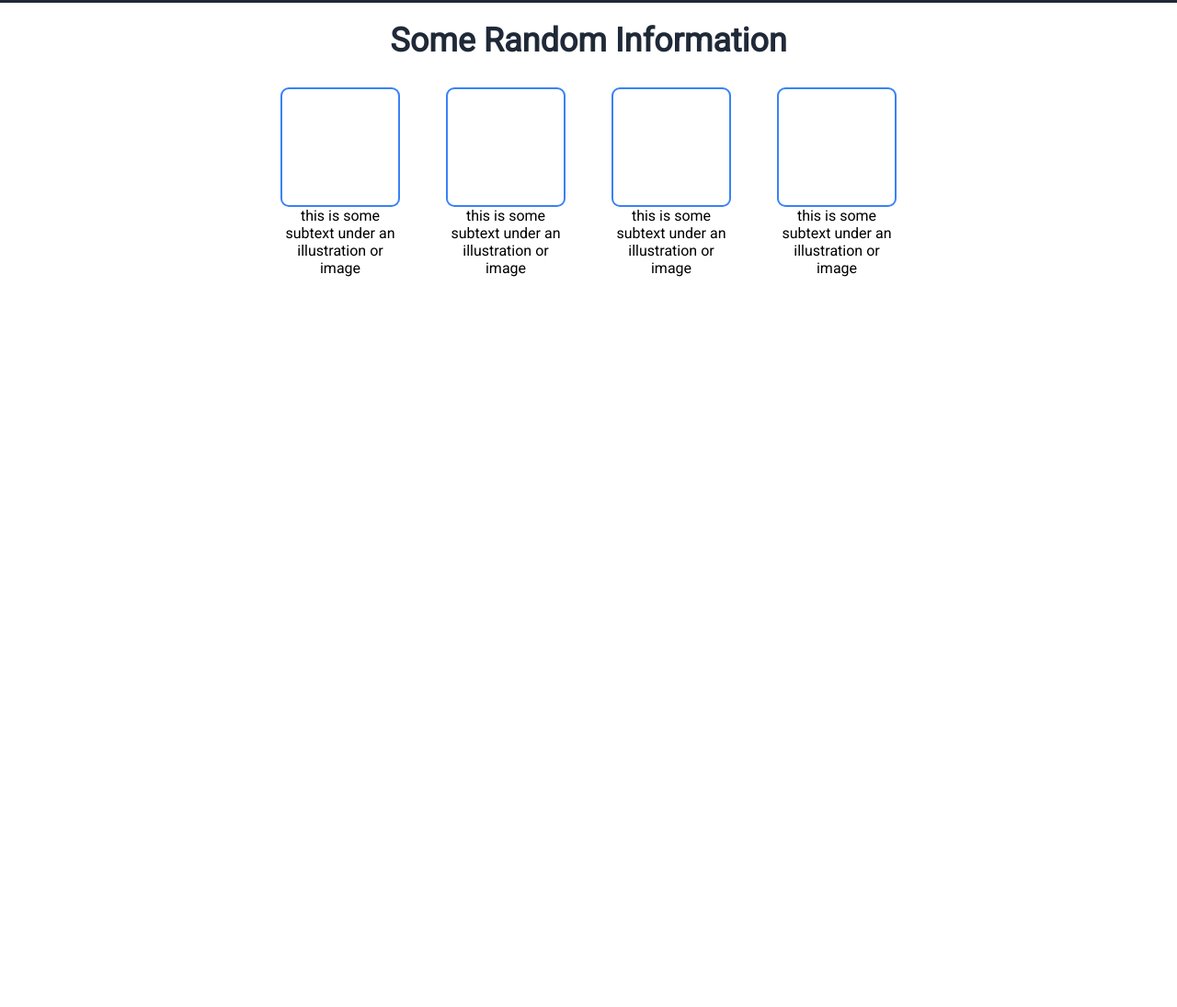
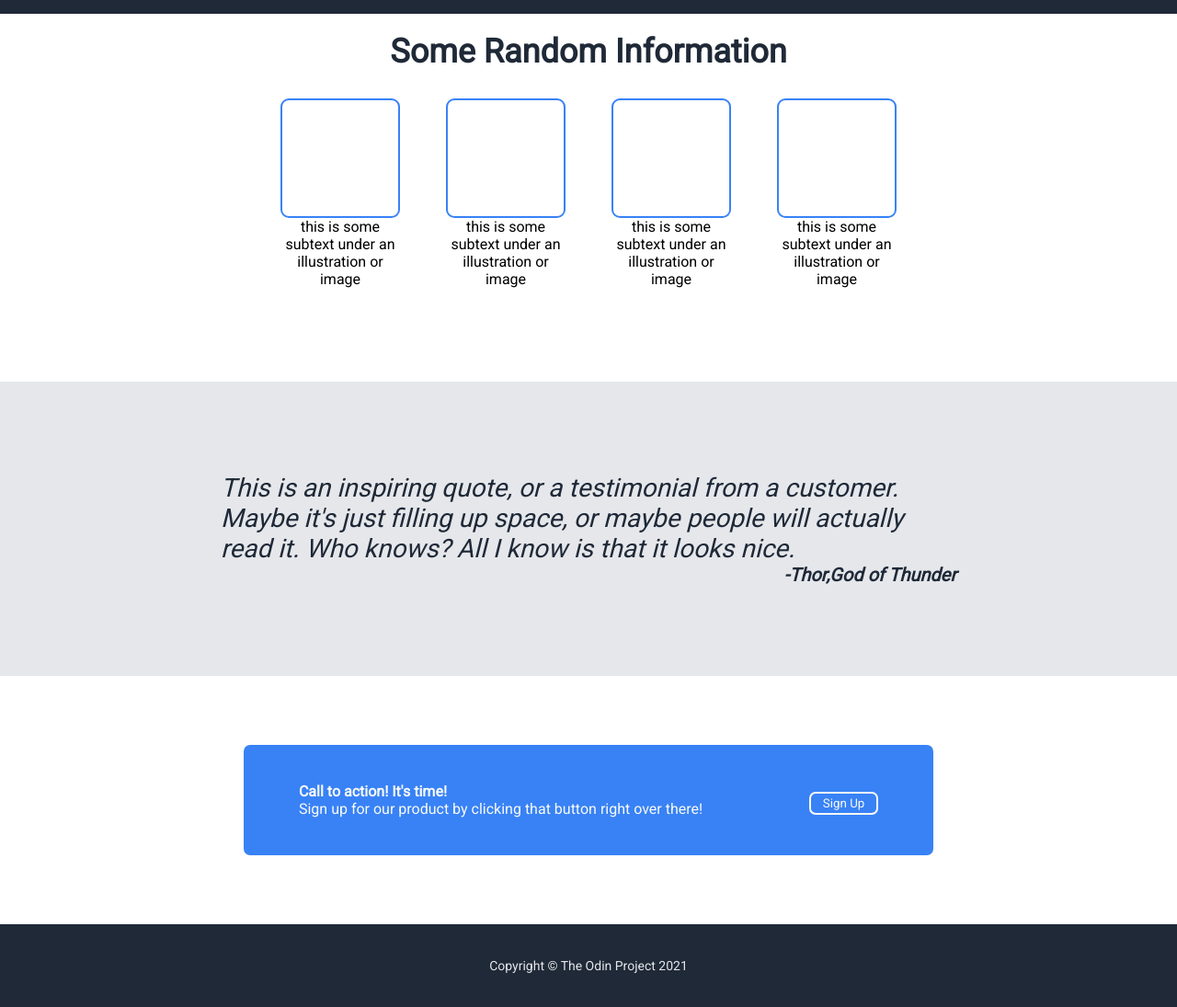
Before and after one commit to mohamedfahadlal/odin-landing_page, a plain HTML site: page index.html in a window 1280 px wide. Shown: the part 565-1660 px from the top of the page at 92% size. Before the commit the page ends 968 px from the top, so only its background shows below. Drawn offline with Linux system fonts and the light colour scheme.

Commit message:
Completed the second preject.Added 2 more pages and a footer

```diff
--- a/index.html
+++ b/index.html
@@ -23,7 +23,7 @@
             <div class="main-content">
                 <h1 id="main-heading">This website is awesome</h1>
                 <p>Lorem ipsum dolor sit amet consectetur adipisicing elit. Iusto modi cupiditate officia, voluptatem fuga ab. Maxime necessitatibus nulla quaerat perferendis et est reprehenderit at fugiat!</p>
-                <button>Sign Up</button>
+                <button><a href="">Sign Up</a></button>
             </div>
             <img src="main-img.jpg" alt="" class="main-img">
         </section>
@@ -48,10 +48,31 @@
                         <p>this is some subtext under an illustration or image</p>
                     </div>
                 </div>
-
             </div>
-
+        </section>
+        <section class="pg3">
+            <div class="pg3-container">
+                <div class="quote">
+                    This is an inspiring quote, or a testimonial from a customer. Maybe it's just filling up space, or maybe people will actually read it. Who knows? All I know is that it looks nice.
+                </div>
+                <div class="author">-Thor,God of Thunder</div>
+            </div>
+        </section>
+        <section class="pg4">
+            <div class="pg4-container">
+                <div class="pg4-content">
+                    <p class="pg4-bold-para">Call to action! It's time!</p>
+                    <p>Sign up for our product by clicking that button right over there!</p>
+                </div>
+                <button class="signup"><a href="">Sign Up</a></button>
+            </div>
         </section>
     </main>
+    <footer>
+        <div class="footercontent">
+            Copyright &copy; The Odin Project 2021
+        </div>
+
+    </footer>
 </body>
 </html>
--- a/style.css
+++ b/style.css
@@ -17,6 +17,11 @@
     font-size: 24px;
 }
 
+.logo{
+    font-weight: 900;
+    font-size: 34px;
+}
+
 .nav-links{
     display: flex;
     list-style: none;
@@ -29,6 +34,15 @@
     color:#e5e7eb;
     text-decoration:none;
 }
+
+a:link{
+    text-decoration: none;
+}
+
+a:visited {
+    text-decoration: none;
+    color:#F9FaF8
+  }
 
 /* MAIN */
 
@@ -112,3 +126,73 @@ button{
     color:#1F2937;
     font-weight: 900;
 }
+
+/* Page 3 */
+
+.pg3{
+    background-color: #e5e7eb;
+    font-size: 28px;
+    font-style: italic;
+    color:#1F2937;
+    height:320px;
+    display: flex;
+    justify-content: center;
+    align-items: center;
+}
+
+.pg3-container{
+    width: 800px;
+}
+.author{
+    display: flex;
+    justify-content: flex-end;
+}
+
+
+.author{
+    font-size: 20px;
+    font-weight: 800;
+}
+
+/* page 4 */
+
+.pg4{
+    height: 270px;
+    display: flex;
+    justify-content: center;
+    align-items: center;
+}
+
+.pg4-container{
+    background-color: #3882F6;
+    border: 2px solid #3882F6;
+    width: 750px;
+    height: 120px;
+    border-radius: 7px;
+    display: flex;
+    justify-content: space-around;
+    align-items: center;
+    color: #F9FaF8;
+}
+
+.pg4-bold-para{
+    font-weight: 900;
+    font-size: 16px;
+}
+
+.signup{
+    border: 2px solid #F9FaF8;
+    border-radius: 7px;
+}
+
+/* FOOTER */
+
+footer{
+    height: 90px;
+    font-size: 14px;
+    background-color: #1F2937;
+    color: #e5e7eb;
+    display: flex;
+    justify-content: center;
+    align-items: center;
+}
```
